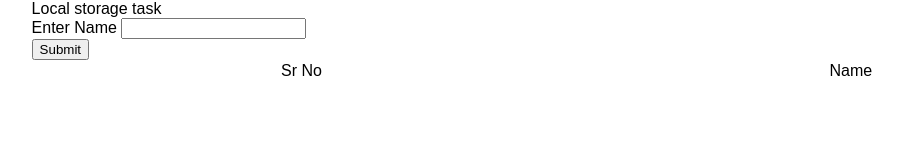
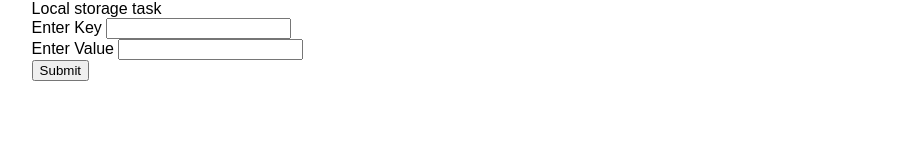
Before and after one commit to mdheerajprdxn/es6-local, a plain HTML site: page index.html in a window 1280 px wide. Shown: the whole page, without its empty margins (58-961 px from the left). Drawn offline with Linux system fonts and the light colour scheme.

Commit message:
[html] table changes

```diff
--- a/index.html
+++ b/index.html
@@ -40,8 +40,12 @@
         <div class="wrapper">
           <form action="#FIXME">
             <div class="form-element">
-              <label for="name">Enter Name</label>
-              <input type="text" id="name">
+              <label for="key">Enter Key</label>
+              <input type="text" id="key">
+            </div>
+            <div class="form-element">
+              <label for="value">Enter Value</label>
+              <input type="text" id="value">
             </div>
             <button>Submit</button>
           </form>
@@ -52,10 +56,6 @@
       <!-- Table start -->
       <div class="table">
         <table class="wrapper">
-          <tr>
-            <th>Sr No</th>
-            <th>Name</th>
-          </tr>
         </table>
       </div>
       <!-- Table end -->
```
